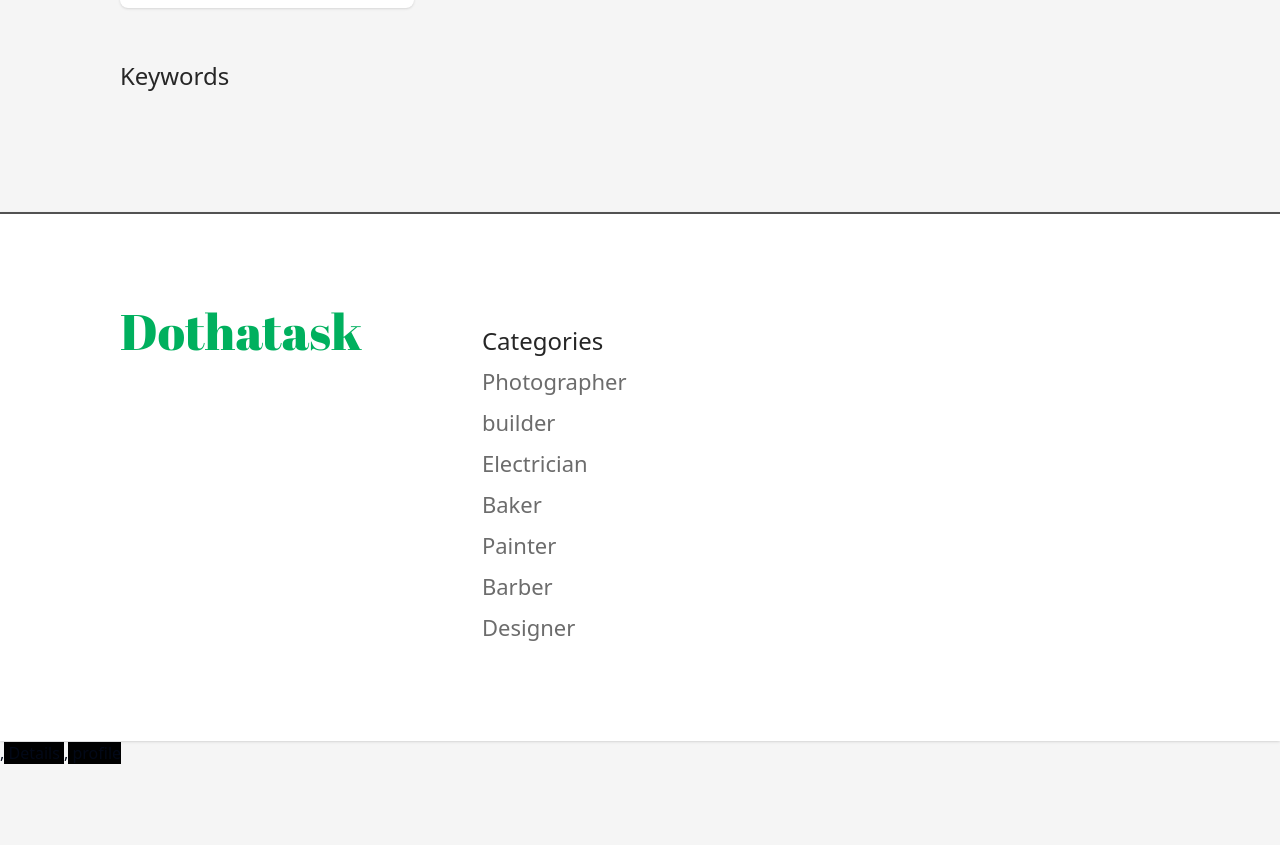
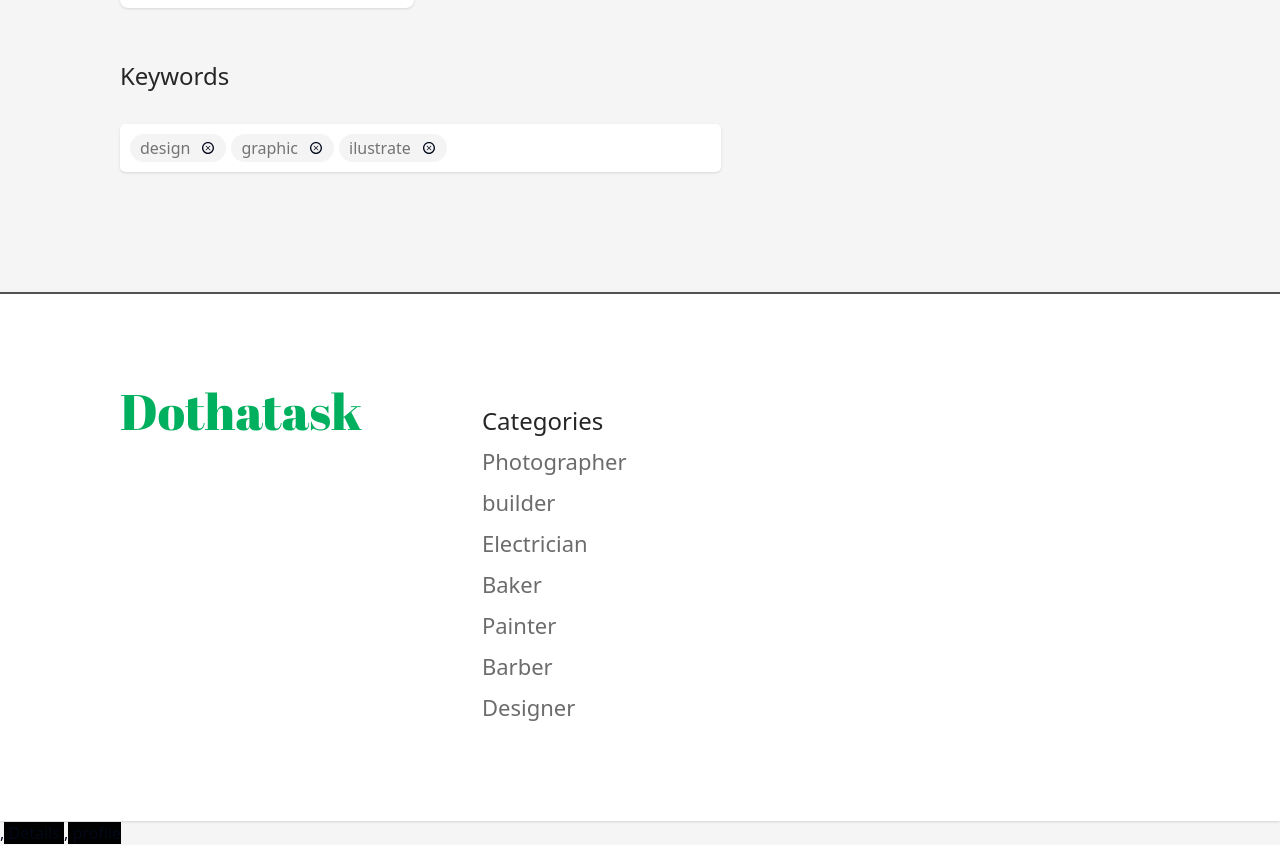
Before and after one commit to OthmanSALAHI/frontend-dothatask, a React (Vite) app: page /add-service in a window 1280 px wide. Shown: the part 1360-2205 px from the top of the page. Before the commit the page ends 2125 px from the top, so only its background shows below. Built offline with nearby package versions, Linux system fonts and the light colour scheme.

Commit message:
Add Keyword component to AddService page

```diff
--- a/src/components/pages/AddService.jsx
+++ b/src/components/pages/AddService.jsx
@@ -1,6 +1,7 @@
 import React from 'react'
 import { useForm } from 'react-hook-form';
 import { ImAttachment } from "react-icons/im";
+import Keyword from '../AddService/Keywords';
 
 function AddService() {
     const categories = [
@@ -45,7 +46,12 @@ function AddService() {
                 <div className="text-neutral-800 text-2xl mt-5 font-medium">Service Price</div>
                 <input type='number' placeholder="Exemple: 300DH" className="w-[294px] h-12 p-2.5 bg-white rounded-lg shadow text-do_gray_text_input text-xl font-normal"/>
                 <div className="text-neutral-800 text-2xl mt-5 font-medium">Keywords</div>
-
+                <label for="keywords-input" className="w-[601px] h-12 p-2.5 bg-white rounded-[5px] shadow justify-start items-center gap-[5px] inline-flex">
+                    <Keyword content={"design"} />
+                    <Keyword content={"graphic"} />
+                    <Keyword content={"ilustrate"} />
+                    <input type="text" id="keywords-input" className="hidden" />
+                </label>
             </form>
         </div>
     </div>
```
